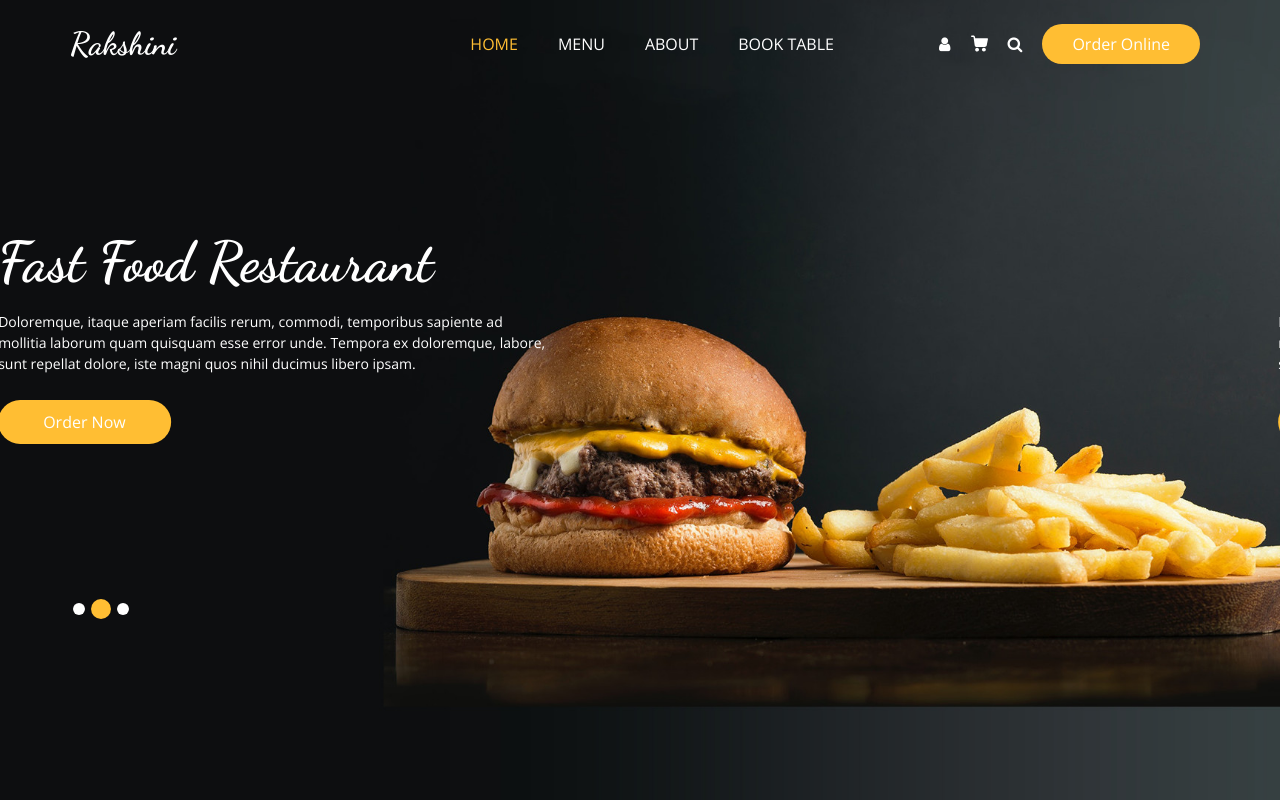
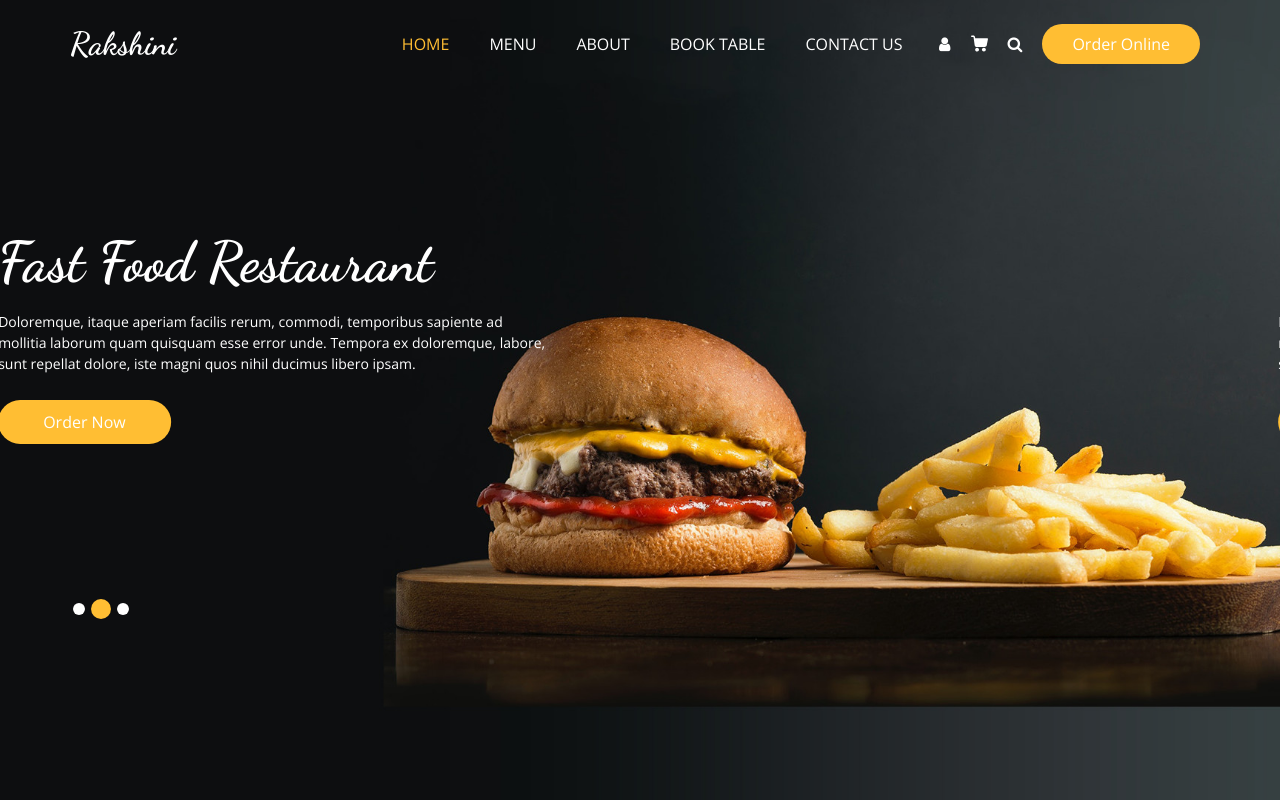
Before and after one commit to Rakshinir/projects, a plain HTML site: page index.html in a window 1280 px wide. Shown: the top 800 px of the page. Drawn offline with nearby package versions, Linux system fonts and the light colour scheme; some packages are replaced by stand-ins of ours.

Commit message:
my third update

```diff
--- a/index.html
+++ b/index.html
@@ -65,6 +65,9 @@
               </li>
               <li class="nav-item">
                 <a class="nav-link" href="book.html">Book Table</a>
+              </li>
+              <li class="nav-item">
+                <a class="nav-link" href="book.html">Contact Us</a>
               </li>
             </ul>
             <div class="user_option">
```
